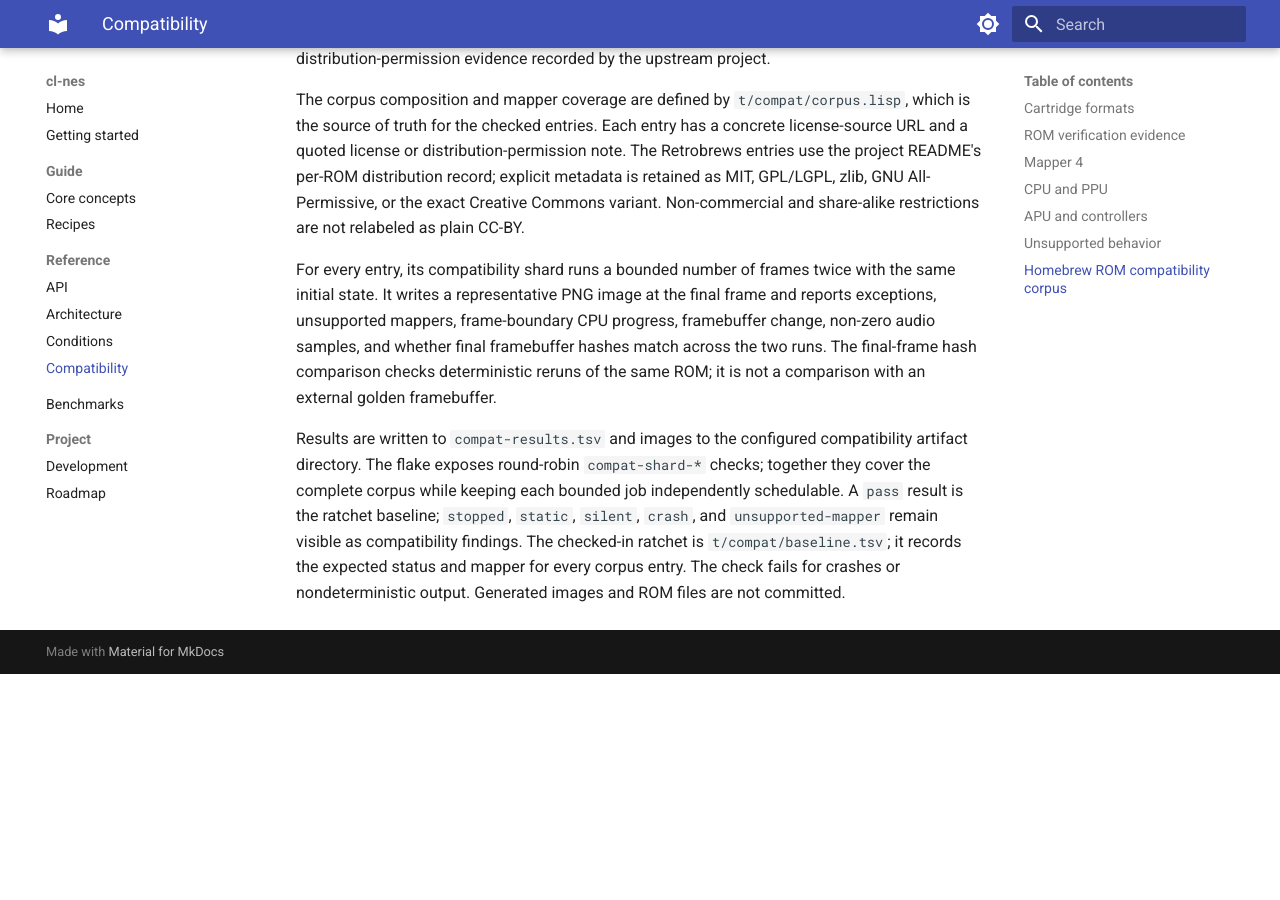
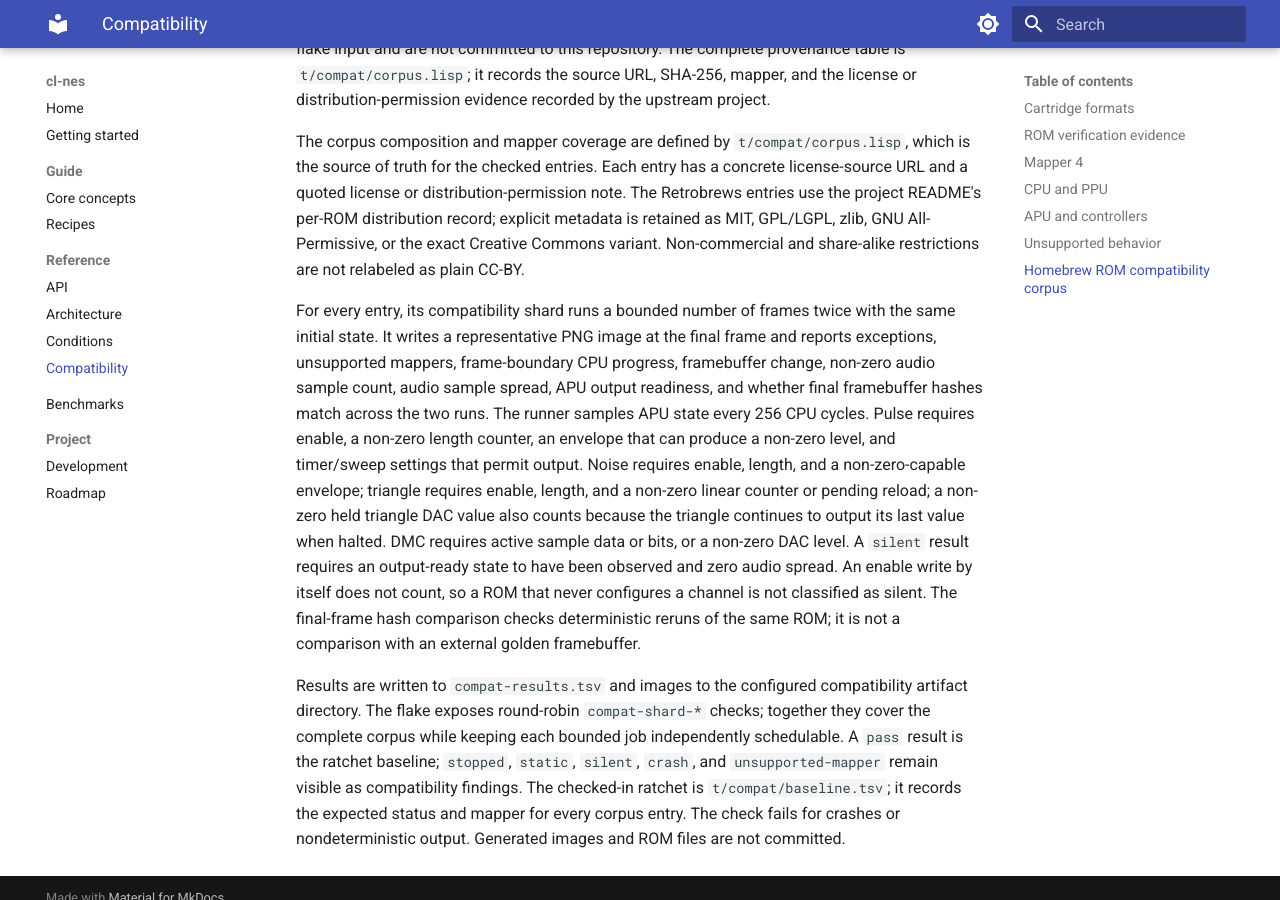
Before and after one commit to nerima-lisp/cl-nes, an MkDocs documentation site: the page built from docs/src/reference/compatibility.md, in a window 1280 px wide and 900 px high, scrolled down 3882 px. Built offline with MkDocs 1.6.1 and Material for MkDocs 9.7.7, drawn with Linux system fonts in a browser that asks for light colours; before the commit the page ends 4556 px from its top, so only the background shows below that; some of the changed text lies outside the part shown.

Commit message:
fix(compat): classify silence from APU readiness
The old nonzero-sample-count rule let mixer DC offset classify flat output as audible: mashymashy and little-rgb121 each produced 1,318,912 nonzero samples with zero spread while no APU channel was output-ready.

```diff
--- a/docs/src/reference/compatibility.md
+++ b/docs/src/reference/compatibility.md
@@ -51,6 +51,7 @@ bytes are not committed to this repository. The contract table is in
 protocol, runtime framebuffer hashes, and AccuracyCoin's `$0400-$04FF` result
 RAM. These hashes are diagnostics of the emulator's output; they are not
 golden or reference-image hashes.
+
 Each row has a bounded frame limit and a ratchet state. A passing `:pass` row
 must remain passing, while an unexpectedly passing `:known-fail` row fails the
 check and requires its recorded baseline to be updated.
@@ -185,17 +186,30 @@ per-ROM distribution record; explicit metadata is retained as MIT, GPL/LGPL,
 zlib, GNU All-Permissive, or the exact Creative Commons variant.
 Non-commercial and share-alike restrictions are not relabeled as plain CC-BY.
 
-For every entry, its compatibility shard runs a bounded number of frames twice with the same initial state.
+For every entry, its compatibility shard runs a bounded number of frames twice
+with the same initial state.
 It writes a representative PNG image at the final frame and reports exceptions,
 unsupported mappers, frame-boundary CPU progress, framebuffer change, non-zero
-audio samples, and whether final framebuffer hashes match across the two runs.
-The final-frame hash comparison checks deterministic reruns of the same ROM;
-it is not a comparison with an external golden framebuffer.
+audio sample count, audio sample spread, APU output readiness, and whether final
+framebuffer hashes match across the two runs. The runner samples APU state every
+256 CPU cycles. Pulse requires enable, a non-zero length counter, an envelope
+that can produce a non-zero level, and timer/sweep settings that permit output.
+Noise requires enable, length, and a non-zero-capable envelope; triangle
+requires enable, length, and a non-zero linear counter or pending reload; a
+non-zero held triangle DAC value also counts because the triangle continues to
+output its last value when halted. DMC requires active sample data or bits, or
+a non-zero DAC level. A `silent` result requires an output-ready state to have
+been observed and zero audio spread. An enable write by itself does not count,
+so a ROM that never configures a channel
+is not classified as silent. The final-frame hash comparison checks
+deterministic reruns of the same ROM; it is not a comparison with an external
+golden framebuffer.
 
 Results are written to `compat-results.tsv` and images to the configured
 compatibility artifact directory. The flake exposes round-robin
 `compat-shard-*` checks; together they cover the complete corpus while keeping
-each bounded job independently schedulable. A `pass` result is the ratchet baseline;
+each bounded job independently schedulable. A `pass` result is the ratchet
+baseline;
 `stopped`, `static`, `silent`, `crash`, and `unsupported-mapper` remain visible
 as compatibility findings. The checked-in ratchet is
 `t/compat/baseline.tsv`; it records the expected status and mapper for every
```
Also changed, not shown: 5 other files.
